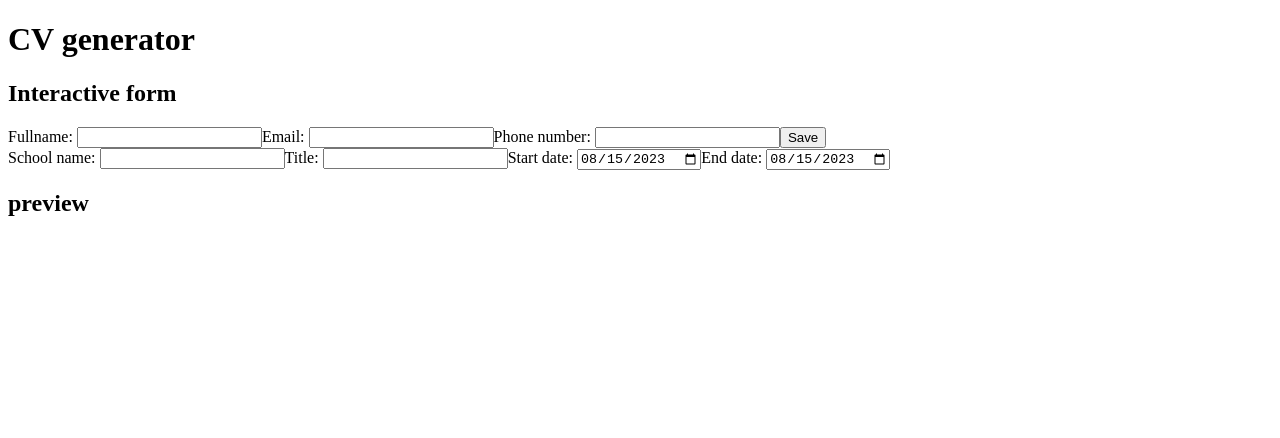
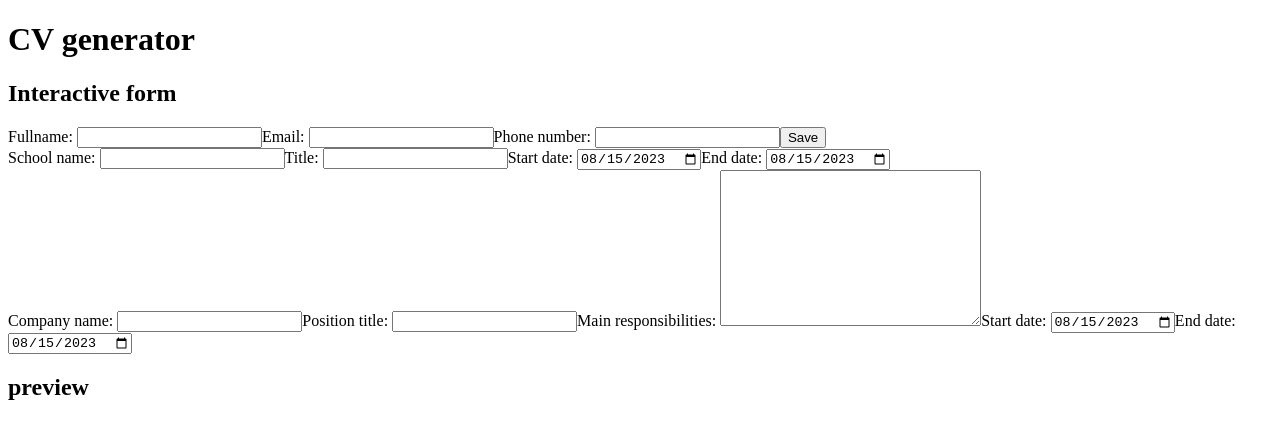
Before and after one commit to MarcinSkic/cv-app-odin, a React (Vite) app: page / in a window 1280 px wide. Shown: the top 438 px of the page. Built offline with nearby package versions, Linux system fonts and the light colour scheme.

Commit message:
Create practical exp form section

```diff
--- a/src/App.tsx
+++ b/src/App.tsx
@@ -1,9 +1,13 @@
 import { useState } from "react";
 import InteractiveForm from "./components/InteractiveForm";
-import { GeneralInfo as TGeneralInfo } from "./types";
-import { EducationExp as TEducationExp } from "./types";
+import {
+    GeneralInfo as TGeneralInfo,
+    EducationExp as TEducationExp,
+    PracticalExp as TPracticalExp,
+} from "./types";
 import GeneralInfo from "./components/GeneralInfo";
 import EducationExp from "./components/EducationExp";
+import PracticalExp from "./components/PracticalExp";
 
 function App() {
     const [generalInfo, setGeneralInfo] = useState({
@@ -20,12 +24,24 @@ function App() {
         endDate: new Date(),
     });
 
+    const [practicalExp, setPracticalExp] = useState({
+        companyName: "",
+        positionTitle: "",
+        mainResponsibilities: "",
+        startDate: new Date(),
+        endDate: new Date(),
+    });
+
     function handleGeneralInfoChange(generalInfo: TGeneralInfo) {
         setGeneralInfo(generalInfo);
     }
 
     function handleEducationExpChange(educationExp: TEducationExp) {
         setEducationExp(educationExp);
+    }
+
+    function handlePracticalExpChange(practicalExp: TPracticalExp) {
+        setPracticalExp(practicalExp);
     }
 
     return (
@@ -40,6 +56,10 @@ function App() {
                     data={educationExp}
                     handleDataChange={handleEducationExpChange}
                 />
+                <PracticalExp
+                    data={practicalExp}
+                    handleDataChange={handlePracticalExpChange}
+                />
             </InteractiveForm>
             <div>
                 <h2>preview</h2>
--- /dev/null
+++ b/src/components/PracticalExp.tsx
@@ -0,0 +1,80 @@
+import { PracticalExp } from "../types";
+import { dateIntoInput } from "../utility";
+
+export default function PracticalExp({
+    data,
+    handleDataChange,
+}: {
+    data: PracticalExp;
+    handleDataChange: (data: PracticalExp) => void;
+}) {
+    function handleDateChange(startDate: Date, endDate: Date) {
+        if (startDate >= endDate) return;
+
+        handleDataChange({ ...data, startDate, endDate });
+    }
+
+    return (
+        <form
+            onSubmit={(e) => {
+                e.preventDefault();
+            }}
+        >
+            <label htmlFor="company-name">Company name: </label>
+            <input
+                type="text"
+                id="company-name"
+                value={data.companyName}
+                onChange={(e) => {
+                    handleDataChange({ ...data, companyName: e.target.value });
+                }}
+            />
+            <label htmlFor="position-title">Position title: </label>
+            <input
+                type="text"
+                id="position-title"
+                value={data.positionTitle}
+                onChange={(e) => {
+                    handleDataChange({
+                        ...data,
+                        positionTitle: e.target.value,
+                    });
+                }}
+            />
+            <label htmlFor="main-responsibilities">
+                Main responsibilities:{" "}
+            </label>
+            <textarea
+                name="main-responsibilities"
+                id="main-responsibilities"
+                cols={30}
+                rows={10}
+                value={data.mainResponsibilities}
+                onChange={(e) => {
+                    handleDataChange({
+                        ...data,
+                        mainResponsibilities: e.target.value,
+                    });
+                }}
+            ></textarea>
+            <label htmlFor="start-date">Start date: </label>
+            <input
+                type="date"
+                id="start-date"
+                value={dateIntoInput(data.startDate)}
+                onChange={(e) => {
+                    handleDateChange(new Date(e.target.value), data.endDate);
+                }}
+            />
+            <label htmlFor="end-date">End date: </label>
+            <input
+                type="date"
+                id="end-date"
+                value={dateIntoInput(data.endDate)}
+                onChange={(e) => {
+                    handleDateChange(data.startDate, new Date(e.target.value));
+                }}
+            />
+        </form>
+    );
+}
```
Also changed, not shown: src/types.ts (+8 -0 lines).
